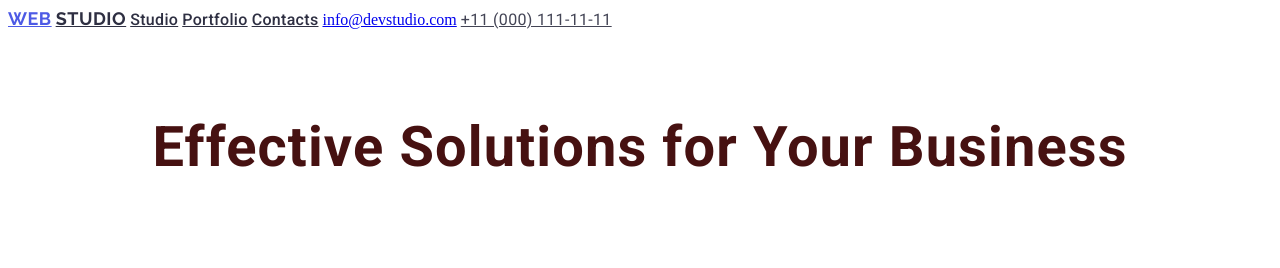
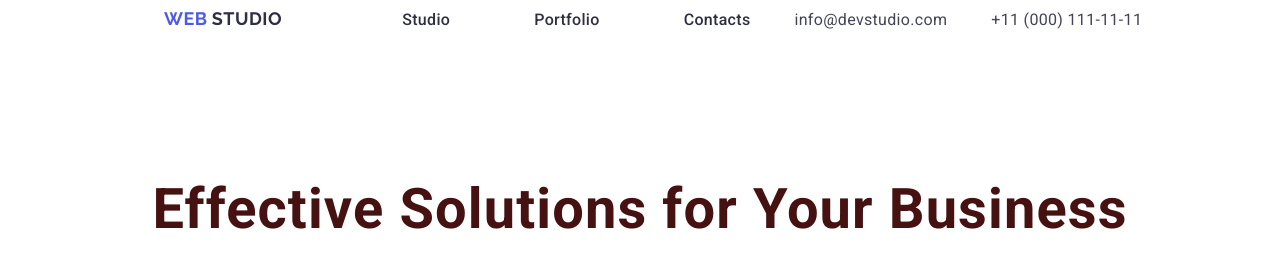
Before and after one commit to Vitalii-Artiukh/goit-markup-hw-01, a plain HTML site: page index.html in a window 1280 px wide. Shown: the top 268 px of the page. Drawn offline with Linux system fonts and the light colour scheme.

Commit message:
fonts-yes

```diff
--- a/css/stiles.css
+++ b/css/stiles.css
@@ -11,6 +11,8 @@
   letter-spacing: 0.03em;
   text-transform: uppercase;
   color: #4d5ae5;
+  text-decoration: none;
+  margin-left: 156px;
 }
 .studio-logo {
   font-family: "Raleway", sans-serif;
@@ -21,10 +23,12 @@
   text-transform: uppercase;
   color: #2e2f42;
   margin-left: 0;
+  text-decoration: none;
+  margin-right: 76px;
 }
 
 .container-header-top {
-  width: 100%;
+  width: 1440px;
   margin-right: auto;
   margin-left: auto;
 }
@@ -36,6 +40,10 @@
   line-height: 150%;
   letter-spacing: 0.02em;
   color: #2e2f42;
+  text-decoration: none;
+  margin-left: 40px;
+  margin-right: 40px;
+  margin-top: 24px;
 }
 
 .h1 {
@@ -46,13 +54,29 @@
   letter-spacing: 0.02em;
   text-align: center;
   color: #461111;
+  margin-top: 100px;
 }
 
-.contacts-top-line {
+.contacts-top-line-tel {
   font-family: "Roboto", sans-serif;
   font-weight: 400;
   font-size: 16px;
   line-height: 150%;
   letter-spacing: 0.02em;
   color: #434455;
+  text-decoration: none;
+  margin-right: 156px;
+  margin-left: 40px;
 }
+
+.contacts-top-line-email {
+  font-family: "Roboto", sans-serif;
+  font-weight: 400;
+  font-size: 16px;
+  line-height: 150%;
+  letter-spacing: 0.02em;
+  color: #434455;
+  text-decoration: none;
+  margin-right: 0;
+  margin-left: auto;
+}
--- a/index.html
+++ b/index.html
@@ -30,8 +30,10 @@
           <a href="" class="menu-nav">Studio</a>
           <a href="" class="menu-nav">Portfolio</a>
           <a href="" class="menu-nav">Contacts</a>
-          <a href="maito: info@devstudio.com">info@devstudio.com</a>
-          <a href="tel: +110001111111" class="contacts-top-line"
+          <a href="maito: info@devstudio.com" class="contacts-top-line-email"
+            >info@devstudio.com</a
+          >
+          <a href="tel: +110001111111" class="contacts-top-line-tel"
             >+11 (000) 111-11-11</a
           >
         </div>
```
